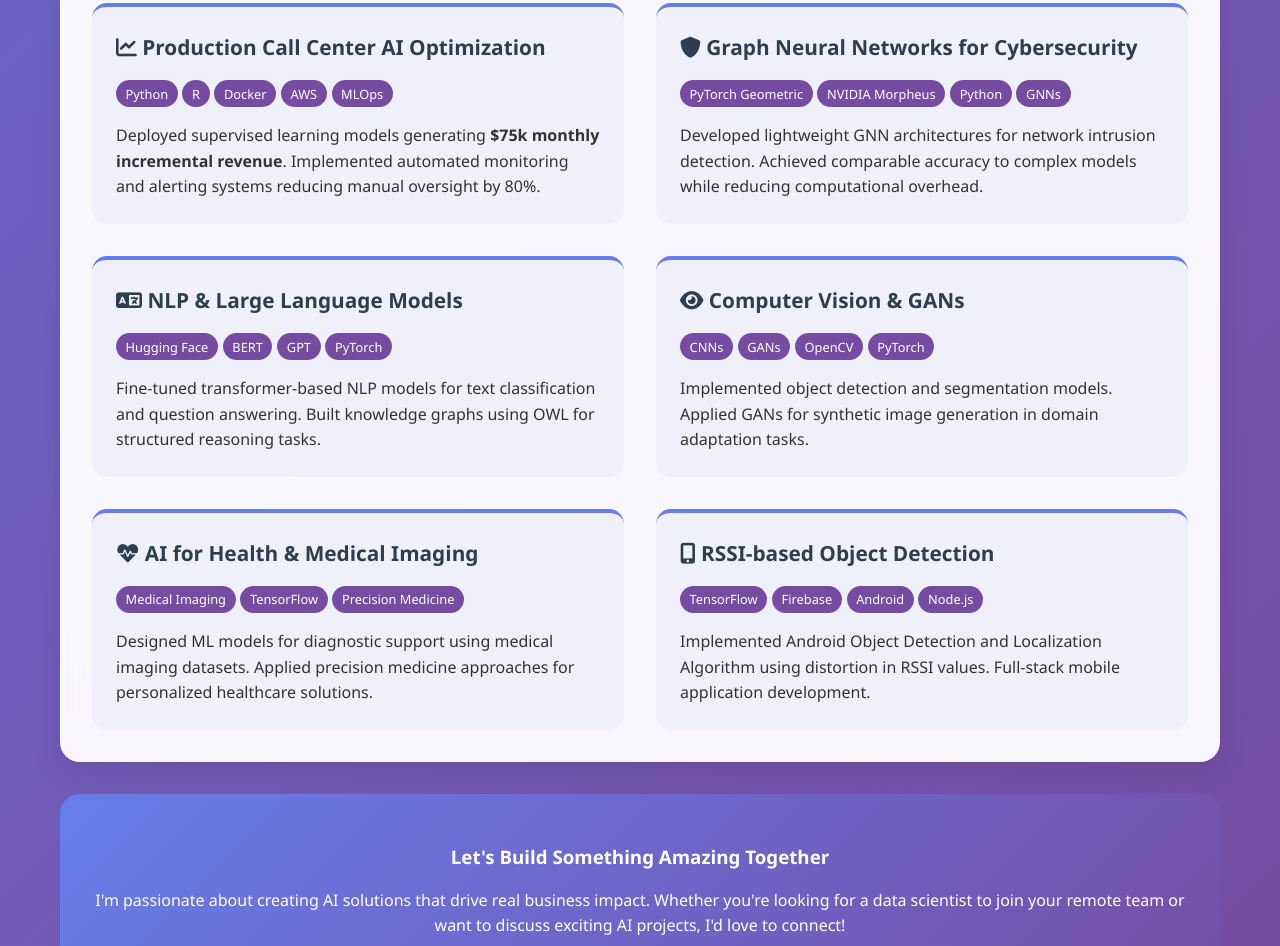
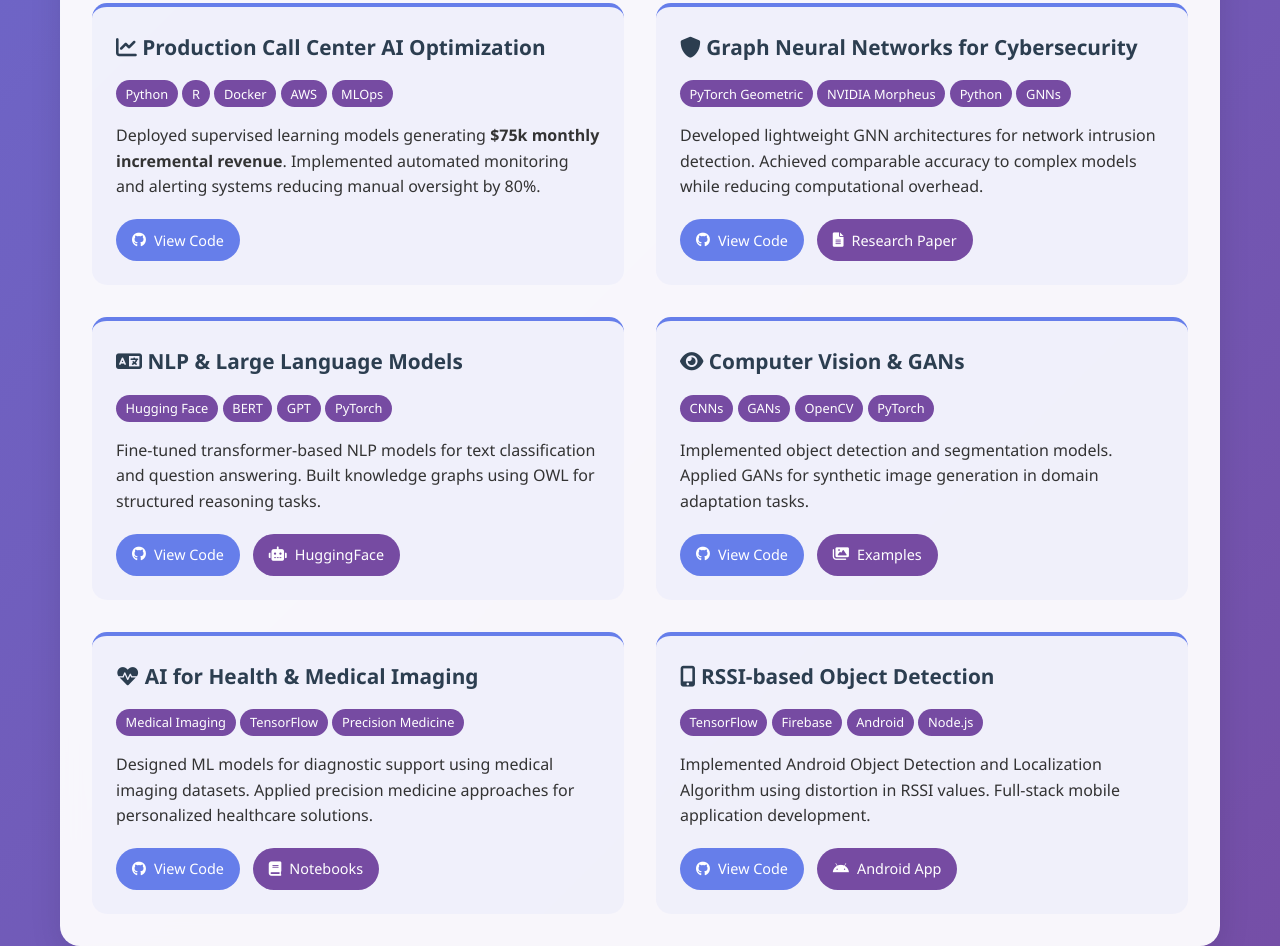
Before and after one commit to ImamaJawad/ImamaJawad.github.io, a plain HTML site: page index.html in a window 1280 px wide. Shown: the part 2625-3571 px from the top of the page. Drawn offline with Linux system fonts and the light colour scheme.

Commit message:
Update index.html

```diff
--- a/index.html
+++ b/index.html
@@ -233,6 +233,49 @@
             padding: 0.2rem 0.6rem;
             border-radius: 15px;
             font-size: 0.8rem;
+        }
+
+        .project-links {
+            display: flex;
+            gap: 0.8rem;
+            margin-top: 1.2rem;
+            flex-wrap: wrap;
+        }
+
+        .project-btn {
+            display: inline-flex;
+            align-items: center;
+            gap: 0.5rem;
+            padding: 0.6rem 1rem;
+            background: #667eea;
+            color: white;
+            text-decoration: none;
+            border-radius: 25px;
+            font-size: 0.9rem;
+            font-weight: 500;
+            transition: all 0.3s ease;
+        }
+
+        .project-btn:hover {
+            background: #5a6fd8;
+            transform: translateY(-2px);
+            box-shadow: 0 4px 12px rgba(102, 126, 234, 0.3);
+        }
+
+        .project-btn-secondary {
+            background: #764ba2;
+        }
+
+        .project-btn-secondary:hover {
+            background: #6a4190;
+        }
+
+        .project-btn-demo {
+            background: #2ecc71;
+        }
+
+        .project-btn-demo:hover {
+            background: #27ae60;
         }
 
         .education-item {
@@ -476,6 +519,15 @@
                         <span class="tech-tag">MLOps</span>
                     </div>
                     <p>Deployed supervised learning models generating <strong>$75k monthly incremental revenue</strong>. Implemented automated monitoring and alerting systems reducing manual oversight by 80%.</p>
+                    <div class="project-links">
+                        <a href="https://github.com/ImamaJawad/your-repo-name" class="project-btn" target="_blank">
+                            <i class="fab fa-github"></i> View Code
+                        </a>
+                        <!-- Add live demo link if available -->
+                        <!-- <a href="https://your-demo-link.com" class="project-btn project-btn-demo" target="_blank">
+                            <i class="fas fa-external-link-alt"></i> Live Demo
+                        </a> -->
+                    </div>
                 </div>
 
                 <div class="project-card">
@@ -487,6 +539,14 @@
                         <span class="tech-tag">GNNs</span>
                     </div>
                     <p>Developed lightweight GNN architectures for network intrusion detection. Achieved comparable accuracy to complex models while reducing computational overhead.</p>
+                    <div class="project-links">
+                        <a href="https://github.com/ImamaJawad/gnn-cybersecurity" class="project-btn" target="_blank">
+                            <i class="fab fa-github"></i> View Code
+                        </a>
+                        <a href="https://github.com/ImamaJawad/gnn-research-paper" class="project-btn project-btn-secondary" target="_blank">
+                            <i class="fas fa-file-alt"></i> Research Paper
+                        </a>
+                    </div>
                 </div>
 
                 <div class="project-card">
@@ -498,6 +558,14 @@
                         <span class="tech-tag">PyTorch</span>
                     </div>
                     <p>Fine-tuned transformer-based NLP models for text classification and question answering. Built knowledge graphs using OWL for structured reasoning tasks.</p>
+                    <div class="project-links">
+                        <a href="https://github.com/ImamaJawad/nlp-transformers" class="project-btn" target="_blank">
+                            <i class="fab fa-github"></i> View Code
+                        </a>
+                        <a href="https://huggingface.co/ImamaJawad" class="project-btn project-btn-secondary" target="_blank">
+                            <i class="fas fa-robot"></i> HuggingFace
+                        </a>
+                    </div>
                 </div>
 
                 <div class="project-card">
@@ -509,6 +577,14 @@
                         <span class="tech-tag">PyTorch</span>
                     </div>
                     <p>Implemented object detection and segmentation models. Applied GANs for synthetic image generation in domain adaptation tasks.</p>
+                    <div class="project-links">
+                        <a href="https://github.com/ImamaJawad/computer-vision-gans" class="project-btn" target="_blank">
+                            <i class="fab fa-github"></i> View Code
+                        </a>
+                        <a href="https://github.com/ImamaJawad/gan-examples" class="project-btn project-btn-secondary" target="_blank">
+                            <i class="fas fa-images"></i> Examples
+                        </a>
+                    </div>
                 </div>
 
                 <div class="project-card">
@@ -519,6 +595,14 @@
                         <span class="tech-tag">Precision Medicine</span>
                     </div>
                     <p>Designed ML models for diagnostic support using medical imaging datasets. Applied precision medicine approaches for personalized healthcare solutions.</p>
+                    <div class="project-links">
+                        <a href="https://github.com/ImamaJawad/ai-for-health" class="project-btn" target="_blank">
+                            <i class="fab fa-github"></i> View Code
+                        </a>
+                        <a href="https://github.com/ImamaJawad/medical-imaging-notebooks" class="project-btn project-btn-secondary" target="_blank">
+                            <i class="fas fa-book"></i> Notebooks
+                        </a>
+                    </div>
                 </div>
 
                 <div class="project-card">
@@ -530,6 +614,14 @@
                         <span class="tech-tag">Node.js</span>
                     </div>
                     <p>Implemented Android Object Detection and Localization Algorithm using distortion in RSSI values. Full-stack mobile application development.</p>
+                    <div class="project-links">
+                        <a href="https://github.com/ImamaJawad/rssi-object-detection" class="project-btn" target="_blank">
+                            <i class="fab fa-github"></i> View Code
+                        </a>
+                        <a href="https://github.com/ImamaJawad/android-app-demo" class="project-btn project-btn-secondary" target="_blank">
+                            <i class="fab fa-android"></i> Android App
+                        </a>
+                    </div>
                 </div>
             </div>
         </section>
```
